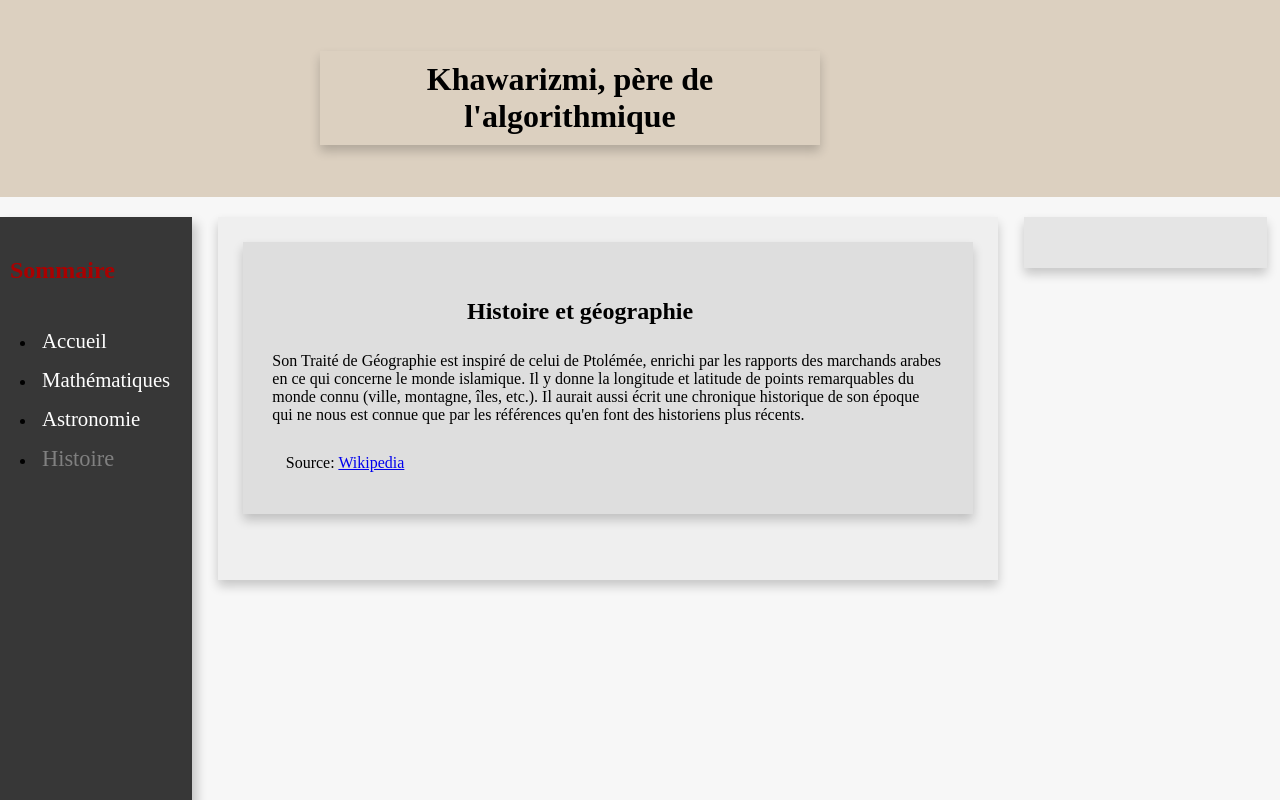
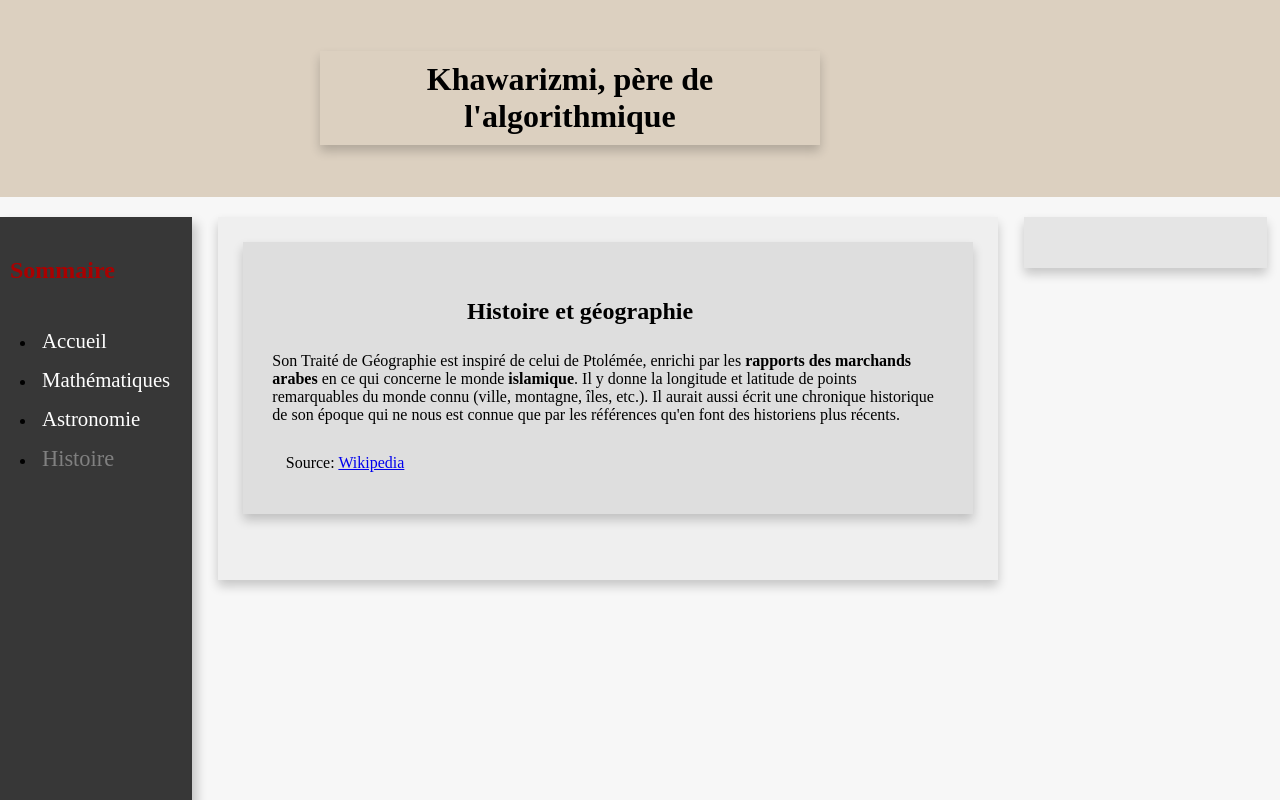
Before and after one commit to Legend96th/web-project, a plain HTML site: page history.html in a window 1280 px wide. Shown: the top 800 px of the page. Drawn offline with Linux system fonts and the light colour scheme.

Commit message:
extra tags history + keywords

```diff
--- a/history.html
+++ b/history.html
@@ -2,6 +2,11 @@
 <html>
 
 <head>
+    <meta charset="UTF-8" />
+    <meta name="description" content="Al khwarizmi">
+    <meta name="keywords" content="algorithme,khawarizmi,mathématiques,hostoire,geographie,science">
+    <meta name="author" content="Maidat Sofiane">
+
     <meta charset="UTF-8" />
     <link rel="stylesheet" href="css/master.css" type="text/css" charset="utf-8">
     <title>Khawarizmi, père de l'algorithmique</title>
@@ -35,8 +40,8 @@
                 <h2>Histoire et géographie</h2>
             </header>
             <p>
-                Son Traité de Géographie est inspiré de celui de Ptolémée, enrichi par les rapports des marchands arabes en ce qui concerne
-                le monde islamique. Il y donne la longitude et latitude de points remarquables du monde connu (ville, montagne,
+            Son Traité de Géographie est inspiré de celui de Ptolémée, enrichi par les <strong>rapports des marchands arabes</strong> en ce qui concerne
+            le monde <strong>islamique</strong>. Il y donne la longitude et latitude de points remarquables du monde connu (ville, montagne,
                 îles, etc.). Il aurait aussi écrit une chronique historique de son époque qui ne nous est connue que par
                 les références qu'en font des historiens plus récents.
             </p>
```
